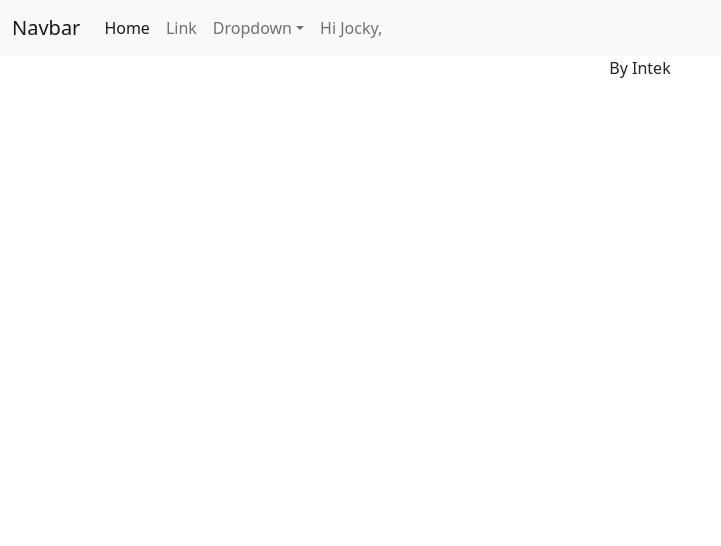
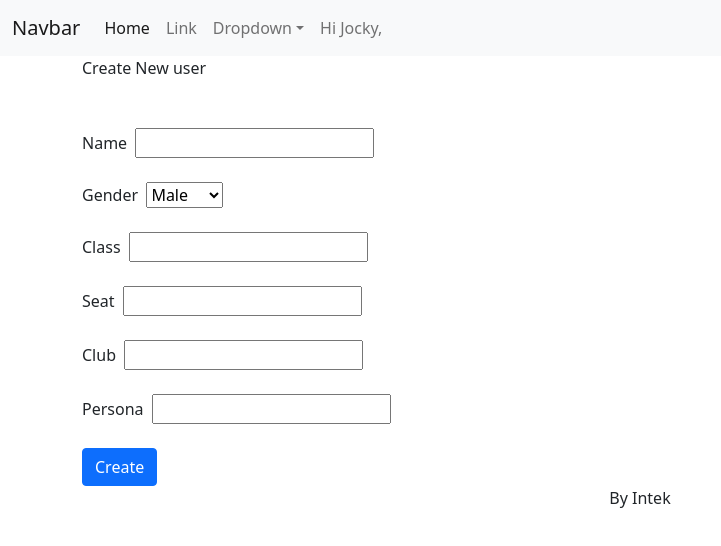
Before and after one commit to praveenmuralidharan/intek-reactjs-nandhini, a React (Create React App) app: page /createuser in a window 1280 px wide. Shown: the top 546 px of the page, without its empty margins (0-721 px from the left). Built offline with nearby package versions, Linux system fonts and the light colour scheme.

Commit message:
createuser

```diff
--- a/src/App.js
+++ b/src/App.js
@@ -34,8 +34,13 @@ const Homepage = () => {
     Getfromjsonfile();
   },[rowLimit])
 
+
+
   return (
     <div className="container">
+            <Link to={'/createuser'}>
+                Create
+                </Link>
       <h3>Homepage</h3>
       <table className="table table-bordered">
         <tbody>
--- /dev/null
+++ b/src/createuser.js
@@ -0,0 +1,52 @@
+import { Link, useParams } from 'react-router-dom';
+const CreateUser = () => {
+
+return(
+<div className='container'>
+<div className='row'>
+    <div className='col'>
+        <form>
+            <fieldset>Create New user</fieldset>
+        <br></br>
+        <br></br>
+    <label>Name</label>&nbsp;&nbsp;
+    <input type="text" required></input>
+    <br></br>
+    <br></br>
+    <label>Gender</label>&nbsp;&nbsp;
+    <select>
+        <option>
+            Male
+        </option>
+        <option>
+            Female
+        </option>
+    </select>
+    <br></br>
+    <br></br>
+    <label>Class</label>&nbsp;&nbsp;
+    <input type="text" required></input>
+    <br></br>
+    <br></br>
+    <label>Seat</label>&nbsp;&nbsp;
+    <input type="text" required></input>
+    <br></br>
+    <br></br>
+    <label>Club</label>&nbsp;&nbsp;
+    <input type="text" required></input>
+    <br></br>
+    <br></br>
+    <label>Persona</label>&nbsp;&nbsp;
+    <input type="text" required></input>
+    <br></br>
+    <br></br>
+    <button className="btn btn-primary" value="Create">Create</button>
+
+    </form>
+</div>
+</div>
+</div>
+);
+}
+
+export { CreateUser };
--- a/src/index.js
+++ b/src/index.js
@@ -5,13 +5,14 @@ import './index.css';
 import '../node_modules/bootstrap/dist/css/bootstrap.min.css';
 import { Homepage , Userdetails } from './App';
 import { Layout } from './components/Layout';
-
+import {CreateUser} from './createuser.js';
 ReactDOM.render(
   <Layout>
     <Router>
       <Switch>
         <Route exact path="/" component={Homepage} />
         <Route exact path="/userdetails/:student_id" component={Userdetails} />
+        <Route exact path="/createuser" component={CreateUser} />
       </Switch>
     </Router>
   </Layout>,
```
